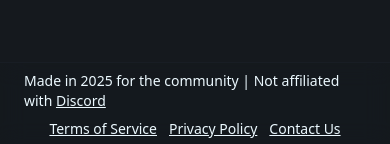
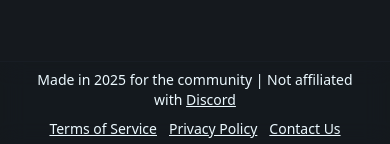
Before and after one commit to FyFka/tag-searcher, a Next.js app: page /contact in a window 390 px wide. Shown: the part 697-841 px from the top of the page. Built offline with nearby package versions, Linux system fonts and the light colour scheme; no server answers.

Commit message:
fix: incorrect text position on mobile in footer

```diff
--- a/src/components/footer.jsx
+++ b/src/components/footer.jsx
@@ -6,7 +6,7 @@
     <footer className="w-full bg-base-300/80 backdrop-blur-md border-t border-base-100/50 py-2 px-4">
       <div className="flex flex-col md:flex-row items-center justify-center gap-2 px-2 md:px-10 xl:px-14">
         <div className="flex-10">
-          <p className="text-sm">
+          <p className="text-sm inline-block text-center">
             Made in {year} for the community | Not affiliated with{" "}
             <Link
               className="link"
```
